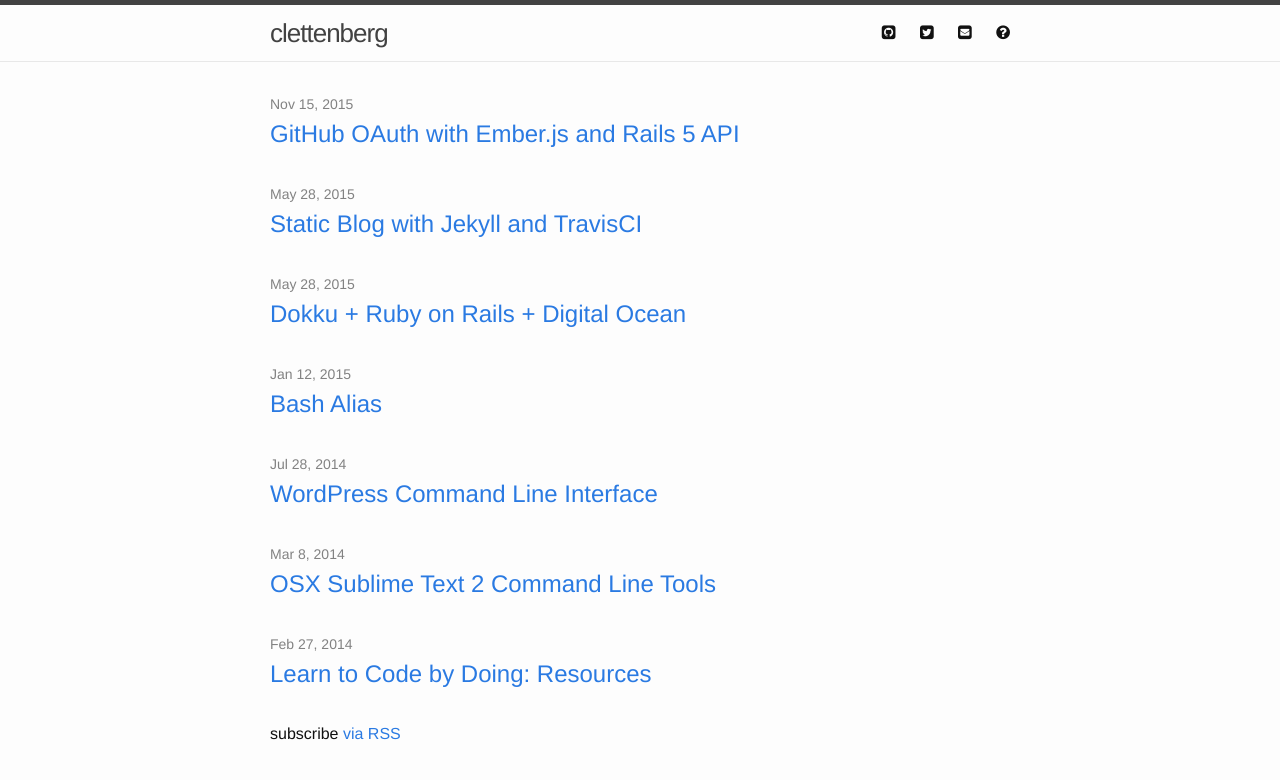
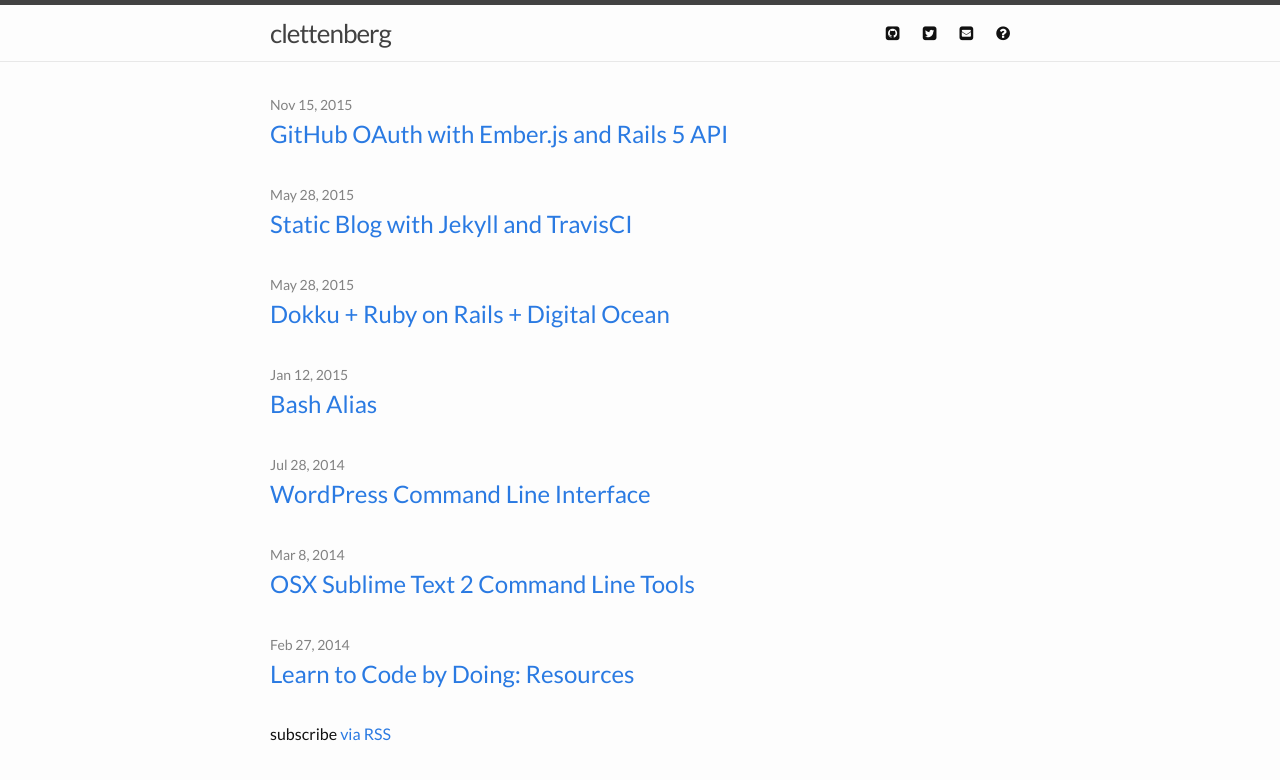
Before and after one commit to clettenberg/blog, a Jekyll site: the page built from index.html, in a window 1280 px wide. Shown: the top 780 px of the page. Built offline with Jekyll 4.4.1, drawn with Linux system fonts in a browser that asks for light colours; nearby versions of some CDN libraries.

Commit message:
Changed font to Lato

```diff
--- a/_includes/head.html
+++ b/_includes/head.html
@@ -7,6 +7,7 @@
   <meta name="description" content="{% if page.excerpt %}{{ page.excerpt | strip_html | strip_newlines | truncate: 160 }}{% else %}{{ site.description }}{% endif %}">
 
   <link rel="stylesheet" href="http://maxcdn.bootstrapcdn.com/font-awesome/4.3.0/css/font-awesome.min.css">
+  <link href='https://fonts.googleapis.com/css?family=Lato:400,700,900' rel='stylesheet' type='text/css'>
   <link rel="stylesheet" href="{{ "/css/main.css" | prepend: site.baseurl }}">
   <link rel="canonical" href="{{ page.url | replace:'index.html','' | prepend: site.baseurl | prepend: site.url }}">
   <link rel="alternate" type="application/rss+xml" title="{{ site.title }}" href="{{ "/feed.xml" | prepend: site.baseurl | prepend: site.url }}" />
--- a/css/main.scss
+++ b/css/main.scss
@@ -6,7 +6,7 @@
 
 
 // Our variables
-$base-font-family: Helvetica, Arial, sans-serif;
+$base-font-family: 'Lato', sans-serif;
 $base-font-size:   16px;
 $small-font-size:  $base-font-size * 0.875;
 $base-line-height: 1.5;
```
